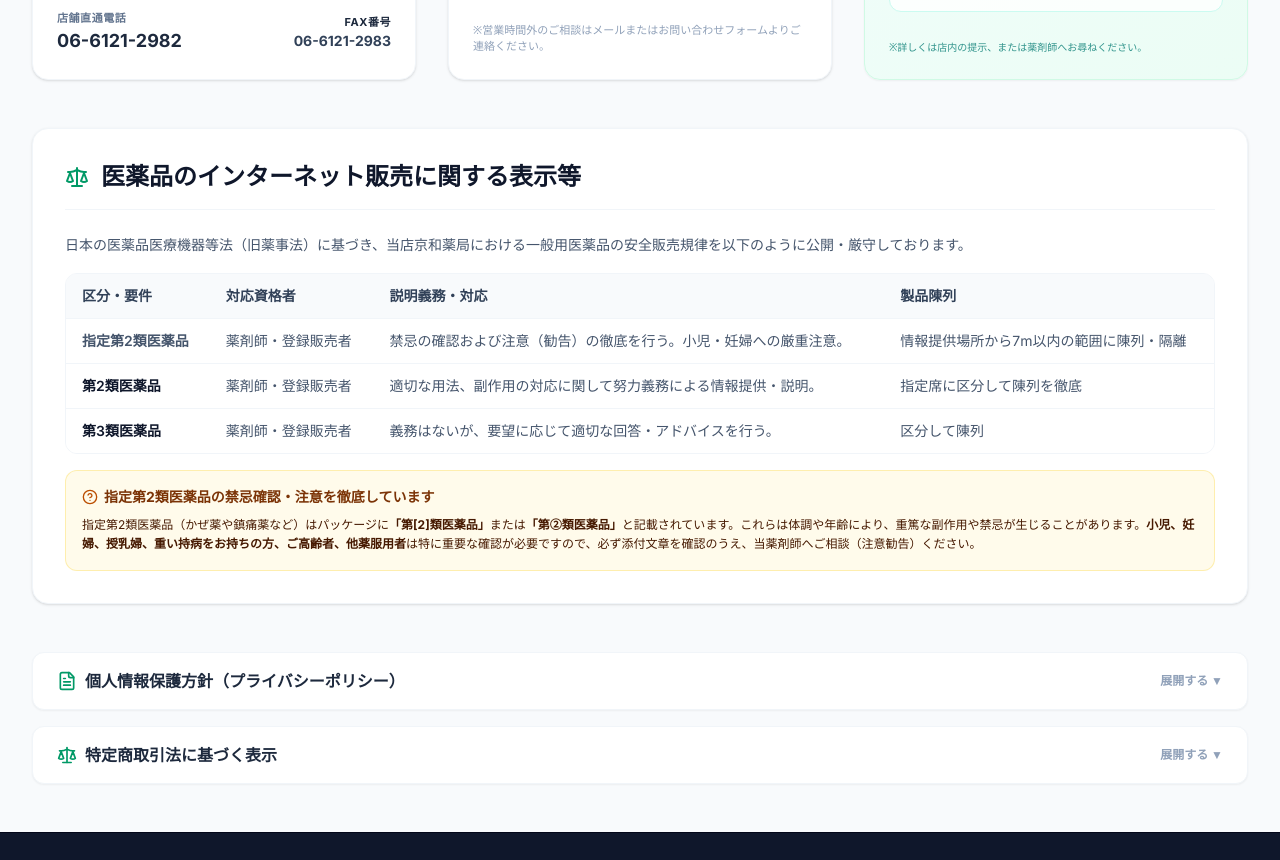
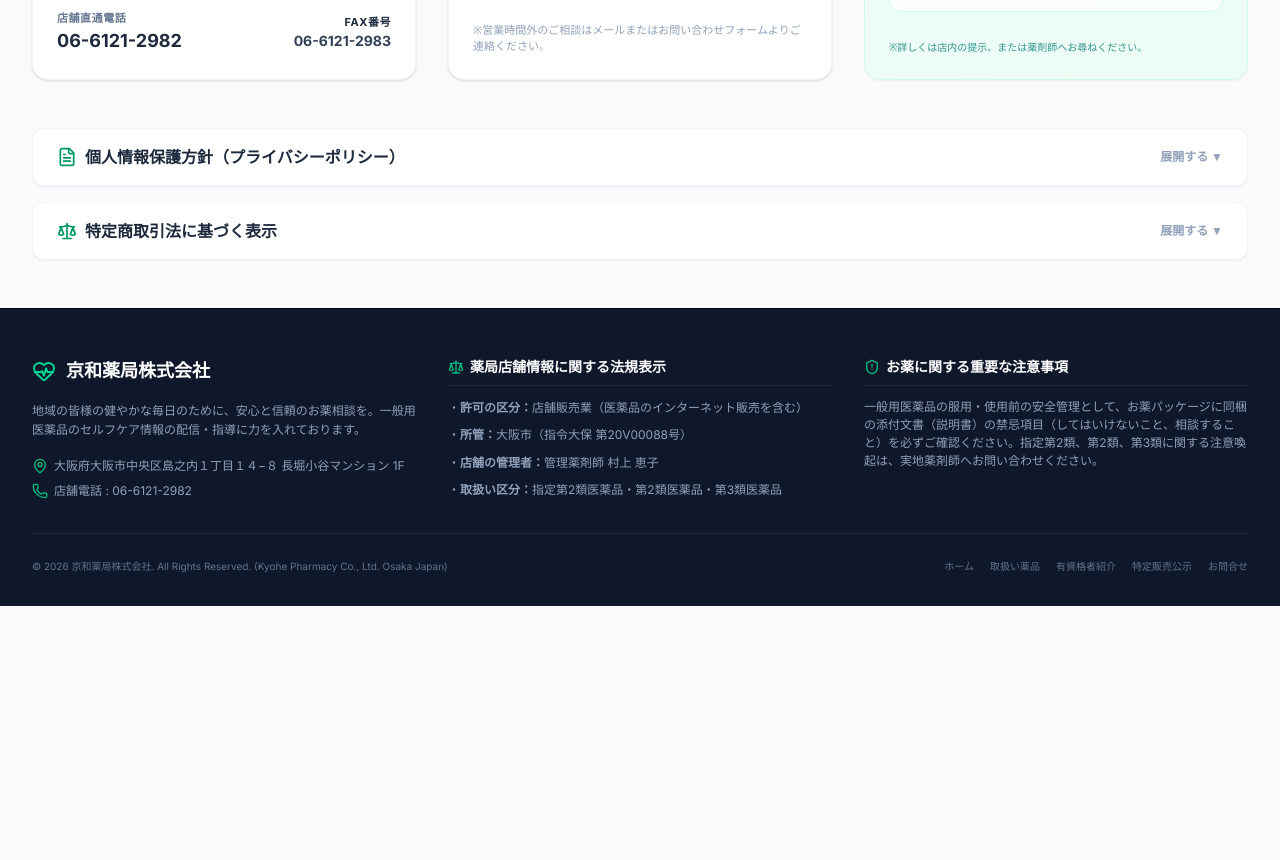
Before and after one commit to onisakisrlg/jinghejinghe, a React (Vite) app: page / in a window 1280 px wide. Shown: the part 920-1780 px from the top of the page. After the commit the page ends 1526 px from the top, so only its background shows below. Built offline with nearby package versions, Linux system fonts and the light colour scheme.

Commit message:
chore: update pharmacy business hours
Modify business hours to Monday-Friday 9:30-13:00 and reflect closure on weekends and holidays in data and UI components.

```diff
--- a/src/components/ComplianceSection.tsx
+++ b/src/components/ComplianceSection.tsx
@@ -139,12 +139,12 @@
                   <div className="sm:col-span-2 text-slate-900 space-y-2">
                     <div>
                       <span className="bg-amber-600 text-white font-bold text-[9px] px-1.5 py-0.5 rounded mr-1.5 inline-block">実店舗の営業時間</span>
-                      <p className="text-xs inline font-bold">月～金 : 9:30 - 18:00 / 土 : 9:30 - 13:00</p>
-                      <p className="text-[10px] text-slate-500">（日曜日・祝日はお休みとなっております）</p>
+                      <p className="text-xs inline font-bold">月～金 : 9:30 - 13:00</p>
+                      <p className="text-[10px] text-slate-500">（土日・祝日はお休みとなっております）</p>
                     </div>
                     <div className="pt-1 border-t border-dashed border-slate-200">
                       <span className="bg-emerald-600 text-white font-bold text-[9px] px-1.5 py-0.5 rounded mr-1.5 inline-block">特定販売（ネット窓口）を行う時間</span>
-                      <p className="text-xs inline font-extrabold text-emerald-800">営業時間内受付（電話注文）</p>
+                      <p className="text-xs inline font-extrabold text-emerald-800">月～金 : 9:30 - 13:00</p>
                       <p className="text-[10px] text-slate-600 leading-normal">
                         ・相談対応時間：実店舗の営業時間内に準じ、有資格者が電話（06-6121-2982）にて随時対応します。
                       </p>
--- a/src/components/HomeSection.tsx
+++ b/src/components/HomeSection.tsx
@@ -118,64 +118,6 @@
         </div>
       </section>
 
-      {/* Online Sales Compliance Guidelines */}
-      <section className="bg-white rounded-2xl border border-slate-100 p-6 sm:p-8 shadow-sm space-y-6" id="compliance-rules-section">
-        <div className="flex items-center space-x-3 pb-4 border-b border-slate-100">
-          <Scale className="h-6 w-6 text-emerald-600" />
-          <h2 className="text-xl sm:text-2xl font-bold text-slate-900">医薬品のインターネット販売に関する表示等</h2>
-        </div>
-
-        <div className="prose prose-slate max-w-none text-sm text-slate-600 leading-relaxed space-y-4">
-          <p>
-            日本の医薬品医療機器等法（旧薬事法）に基づき、当店京和薬局における一般用医薬品の安全販売規律を以下のように公開・厳守しております。
-          </p>
-
-          <div className="overflow-x-auto border border-slate-100 rounded-xl">
-            <table className="min-w-full divide-y divide-slate-100 text-xs sm:text-sm">
-              <thead className="bg-slate-50">
-                <tr>
-                  <th className="px-4 py-3 text-left font-bold text-slate-700">区分・要件</th>
-                  <th className="px-4 py-3 text-left font-bold text-slate-700">対応資格者</th>
-                  <th className="px-4 py-3 text-left font-bold text-slate-700">説明義務・対応</th>
-                  <th className="px-4 py-3 text-left font-bold text-slate-700">製品陳列</th>
-                </tr>
-              </thead>
-              <tbody className="divide-y divide-slate-100 bg-white">
-                <tr>
-                  <td className="px-4 py-3 font-semibold text-emerald-805">指定第2類医薬品</td>
-                  <td className="px-4 py-3">薬剤師・登録販売者</td>
-                  <td className="px-4 py-3">禁忌の確認および注意（勧告）の徹底を行う。小児・妊婦への厳重注意。</td>
-                  <td className="px-4 py-3">情報提供場所から7m以内の範囲に陳列・隔離</td>
-                </tr>
-                <tr>
-                  <td className="px-4 py-3 font-semibold text-slate-900">第2類医薬品</td>
-                  <td className="px-4 py-3">薬剤師・登録販売者</td>
-                  <td className="px-4 py-3">適切な用法、副作用の対応に関して努力義務による情報提供・説明。</td>
-                  <td className="px-4 py-3">指定席に区分して陳列を徹底</td>
-                </tr>
-                <tr>
-                  <td className="px-4 py-3 font-semibold text-slate-900">第3類医薬品</td>
-                  <td className="px-4 py-3">薬剤師・登録販売者</td>
-                  <td className="px-4 py-3">義務はないが、要望に応じて適切な回答・アドバイスを行う。</td>
-                  <td className="px-4 py-3">区分して陳列</td>
-                </tr>
-              </tbody>
-            </table>
-          </div>
-
-          <div className="bg-amber-50 border border-amber-200/60 rounded-xl p-4 text-amber-900 space-y-2">
-            <h4 className="font-bold flex items-center gap-1.5 text-sm">
-              <HelpCircle className="h-4 w-4 text-amber-700" />
-              指定第2類医薬品の禁忌確認・注意を徹底しています
-            </h4>
-            <p className="text-xs leading-relaxed text-amber-950">
-              指定第2類医薬品（かぜ薬や鎮痛薬など）はパッケージに<strong>「第[2]類医薬品」</strong>または<strong>「第②類医薬品」</strong>と記載されています。これらは体調や年齢により、重篤な副作用や禁忌が生じることがあります。
-              <strong>小児、妊婦、授乳婦、重い持病をお持ちの方、ご高齢者、他薬服用者</strong>は特に重要な確認が必要ですので、必ず添付文章を確認のうえ、当薬剤師へご相談（注意勧告）ください。
-            </p>
-          </div>
-        </div>
-      </section>
-
       {/* Compliance / Accordions Controls for Policy and Act details */}
       <section className="space-y-4">
         {/* Privacy Policy Toggle Button */}
--- a/src/data.ts
+++ b/src/data.ts
@@ -7,9 +7,8 @@
   fax: "06-6121-2983",
   email: "kyowapharmacy@outlook.jp",
   businessHours: [
-    { day: "月曜〜金曜 (Mon-Fri)", hours: "9:00 - 19:00" },
-    { day: "土曜 (Sat)", hours: "9:00 - 13:00" },
-    { day: "日曜・祝日 (Sun & Holiday)", hours: "休業 (Closed)" }
+    { day: "月曜〜金曜 (Mon-Fri)", hours: "9:30 - 13:00" },
+    { day: "土日・祝日 (Sat-Sun & Holiday)", hours: "休業 (Closed)" }
   ],
   license: {
     number: "店舗販売業許可 大阪市指令大保 第20V00088号",
```
